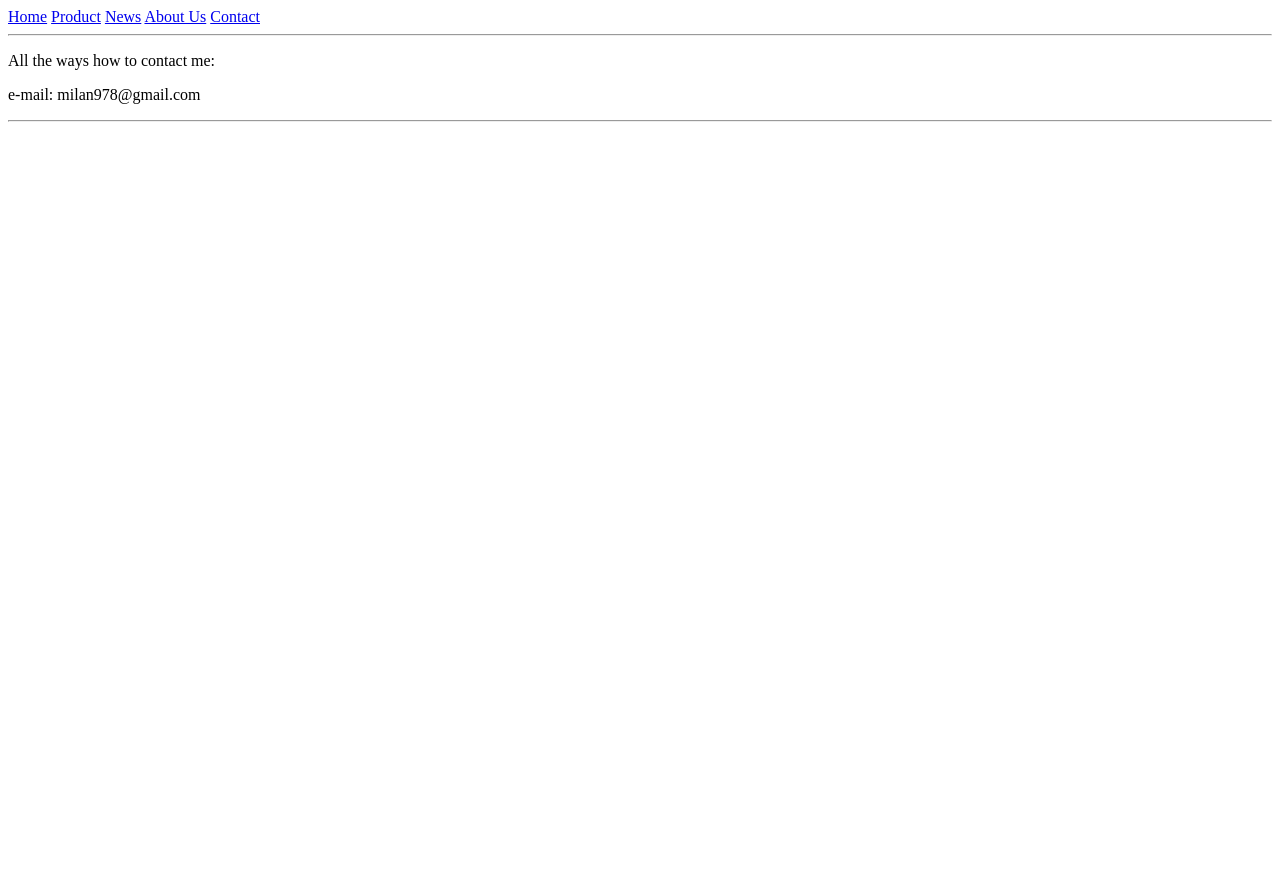
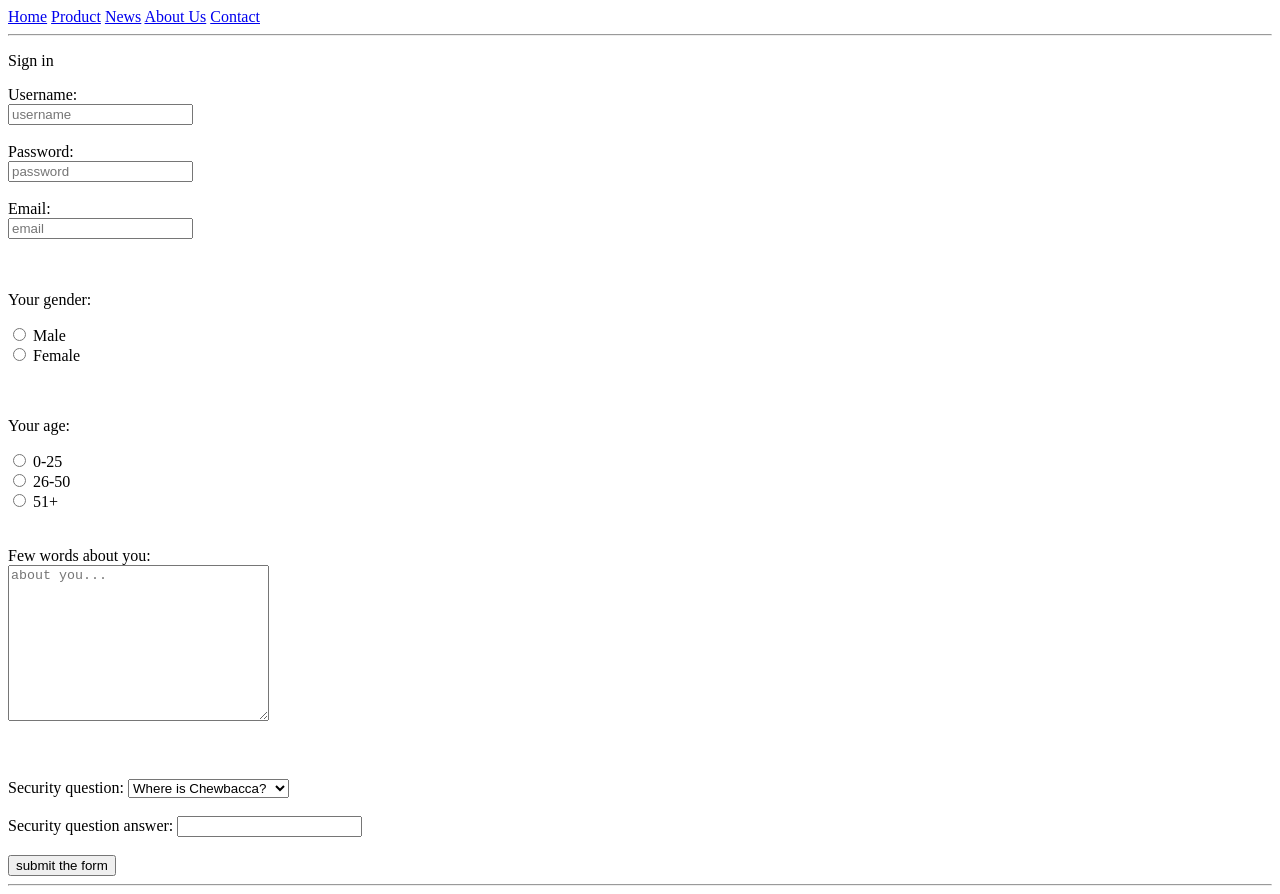
Before and after one commit to milan978gh/cs50-homepage, a plain HTML site: page Contact.html in a window 1280 px wide. Before the commit the page ends 800 px from the top, so only its background shows below. Drawn offline with Linux system fonts and the light colour scheme.

Commit message:
kontakt update

```diff
--- a/Contact.html
+++ b/Contact.html
@@ -13,8 +13,55 @@
 
         <hr>
 
-        <p>All the ways how to contact me:</p>
-        <p>e-mail: milan978@gmail.com</p>
+        <form>
+
+            <p>Sign in</p>
+            <label for="username">Username:</label><br>
+            <input type="text" id="username" name="username" placeholder="username" required><br><br>
+            <label for="password">Password:</label><br>
+            <input type="password" id="password" name="password" placeholder="password" required><br><br>
+            <label for="email">Email:</label><br>
+            <input type="email" id="email" name="email" placeholder="email" required>
+
+            <br><br><br>
+
+            <p>Your gender:</p>
+            <input type="radio" id="male" name="gender" value="male"> Male <br>
+            <!-- <label for="male">Male</label><br> MOZE I OVAKO -->
+            <input type="radio" id="female" name="gender" value="female"> Female <br>
+            <!-- <label for="female">Female</label> -->
+
+            <br><br>
+
+            <p>Your age:</p>
+            <input type="radio" name="age" id="option1" value="0-25"> 0-25 <br>
+            <input type="radio" name="age" id="option2" value="26-50"> 26-50 <br>
+            <input type="radio" name="age" id="option3" value="51+"> 51+ <br>
+
+            <br><br>
+
+            <label for="bio">Few words about you:</label><br>
+            <textarea name="bio" id="bio" cols="30" rows="10" placeholder="about you..."></textarea>
+
+            <br><br><br><br>
+
+            <label for="question">Security question:</label>
+            <select name="question" id="question">
+                <option value="q1">Where is Chewbacca?</option>
+                <option value="q2">Where is Data?</option>
+                <option value="q3">Where is Jolly Jumper?</option>
+            </select>
+
+            <br><br>
+
+            <label for="answer">Security question answer:</label>
+            <input type="text" id="answer" name="answer">
+
+            <br><br>
+
+            <input type="submit" value="submit the form">
+
+        </form>
 
         <hr>
 
```
